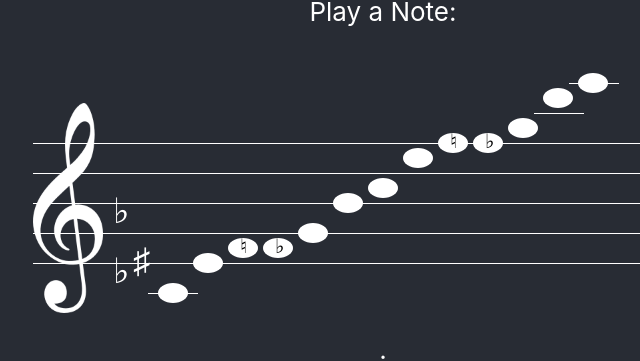
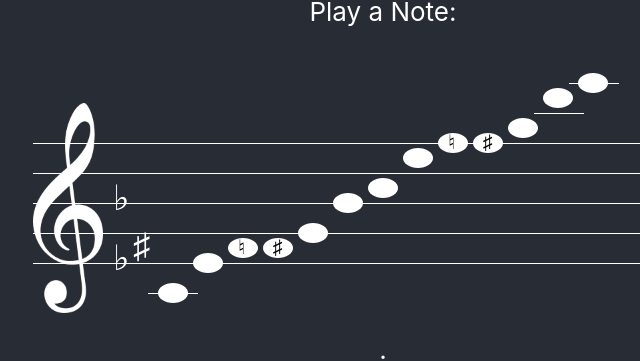
Before and after one commit to OU-HCI-18/aural-skills, a React (Create React App) app: page / in a window 1280 px wide. Shown: the part 317-678 px from the top of the page, without its empty margins (257-897 px from the left). Built offline with nearby package versions, Linux system fonts and the light colour scheme.

Commit message:
fixed minor offset issues

```diff
--- a/src/staff.js
+++ b/src/staff.js
@@ -89,7 +89,7 @@ function Lines(props) {
             // add the label (if needed)
             if (props.sfn[i]) {
                 ctx.fillStyle = '#000';
-                ctx.fillText(props.sfn[i], x-3, y+5);
+                ctx.fillText(props.sfn[i], x-5, y+6);
                 ctx.fillStyle = '#FFF';
             }
 
@@ -110,7 +110,7 @@ function Lines(props) {
         ctx.font = "35px Georgia";
         y = false;
         var prev = false;
-
+        start = props.height - props.gap/2
         for (var j in props.scale) {
             i = note_map[props.scale[j]]; // index from the note map
             if (i > 8) {break}; // only draw values in one octave
@@ -119,14 +119,14 @@ function Lines(props) {
             if (props.scale[j][1] === '#') {
                 // draw a #
                 y = (y) ? 10 : 9
-                ctx.fillText('\u266F', 80 + x, props.height + y - i*15);
+                ctx.fillText('\u266F', 80 + x, start + y - i*(props.gap/2));
                 prev = !prev;
                 continue;
             }
             else if (props.scale[j][1] === 'b') {
                 // draw a b
-                y = (y) ? 10 : 5
-                ctx.fillText('\u266D', 80 + x, props.height + y - i*15);
+                y = (y) ? 10 : 7
+                ctx.fillText('\u266D', 80 + x, start + y - i*(props.gap/2));
                 prev = !prev;
                 continue;
             }
@@ -147,9 +147,9 @@ function Lines(props) {
 const major = ['C4','D4','E4','F4','G4','A4','B4','C5','D5','E5','F5','G5','A5','B5','C6'];
 const major_sfn = [0,0,0,0,0,0,0,0,0,0,0,0,0,0,0]
 const minor = ['C4','D4','Eb4','F4','G4','Ab4','Bb4','B4','C5','D5','Eb5','F5','G5','Ab5','Bb5','B5','C6'];
-const minor_sfn = [0,  0,    0,   0,   0, 0,'\u266F','\u266E',0,  0,    0,   0,   0,0,'\u266F','\u266E',0];
+const minor_sfn = [0,  0,    0,   0,   0, 0,'\u266D','\u266E',0,  0,    0,   0,   0,0,'\u266D','\u266E',0];
 const blues = ['C4','Eb4','F4','F#4','G4','Bb4','C5','Eb5','F5','F#5','G5','Bb5','C6'];
-const blues_sfn = [0,0,'\u266E','\u266D',0,   0,   0,0,'\u266E','\u266D',0,    0,   0];
+const blues_sfn = [0,0,'\u266E','\u266F',0,   0,   0,0,'\u266E','\u266F',0,    0,   0];
 const pentatonic = ['C4','D4','E4','G4','A4','C5','D5','E5','G5','A5','C6'];
 const pentatonic_sfn = [0,0,0,0,0,0,0,0,0,0]
 
```
